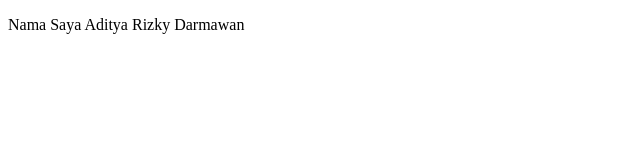
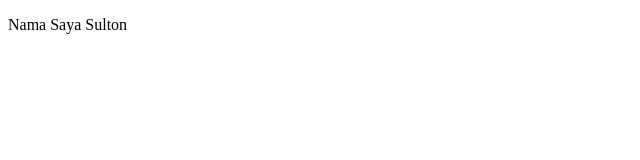
Before and after one commit to AdityaRzkyD/Pertemuan5-PraktikumPBW, a plain HTML site: page index.html in a window 1280 px wide. Shown: the whole page, without its empty margins (0-640 px from the left). Drawn offline with Linux system fonts and the light colour scheme.

Commit message:
mengubah nama

```diff
--- a/index.html
+++ b/index.html
@@ -6,6 +6,6 @@
     <title>Pertemuan 5</title>
 </head>
 <body>
-    <p>Nama Saya Aditya Rizky Darmawan</p>
+    <p>Nama Saya Sulton</p>
 </body>
 </html>
```
